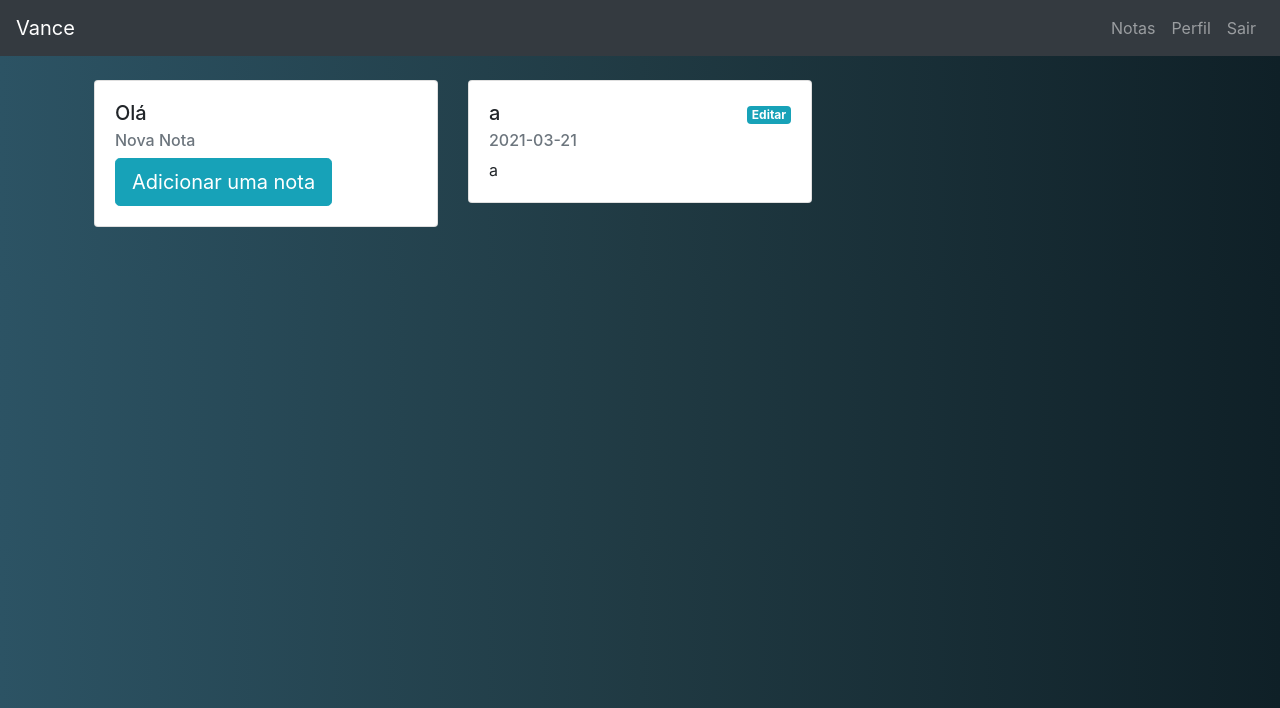
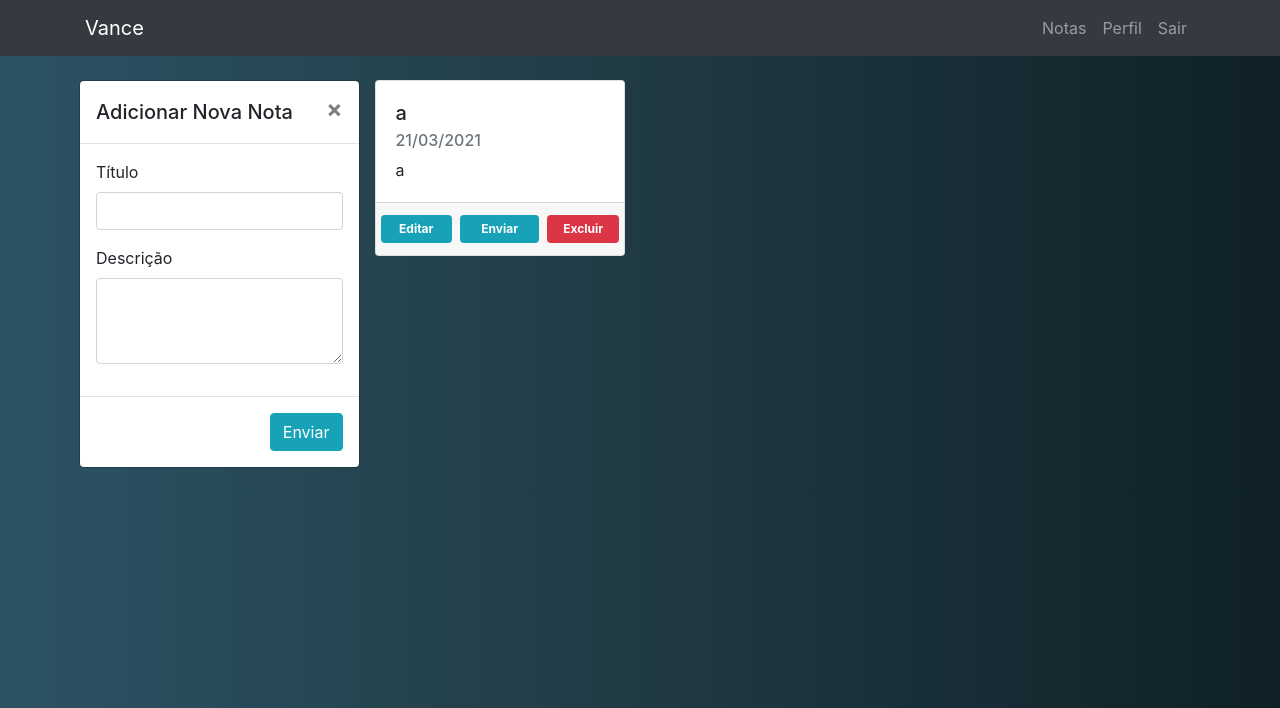
Before and after one commit to IanJairo/VanceWeb, a Flask app: page /notes/ in a window 1280 px wide. Shown: the top 708 px of the page. Run offline with Flask 2, Linux system fonts and the light colour scheme; a user stored in the database is signed in; data comes from the database, SQL or seed files in the repository; both versions use the stored data as it was after the commit.

Commit message:
Update to Single Page
+ Data format to DD/MM/YYYY

```diff
--- a/app/controllers/default.py
+++ b/app/controllers/default.py
@@ -1,7 +1,7 @@
 from app import app
 from flask import request, render_template, redirect, url_for, flash, abort
 from flask_login import login_user, logout_user, login_required, current_user
-from app.models.forms import NoteForm, LogInForm, SignUpForm, DeleteForm
+from app.models.forms import NoteUpdateForm, NoteSendForm, LogInForm, SignUpForm, DeleteForm
 from app.models.tables import Note, User
 from app import db, lm
 
@@ -143,15 +143,27 @@ def logout():
 def notes():
     user = User.query.get(current_user.id)
     notes = user.notes
+    print('tururu')
+    form = NoteSendForm()
+    formUpdate = NoteUpdateForm()
 
-    form = NoteForm()
+    if formUpdate.validate_on_submit() and formUpdate.extra.data:
+        id=formUpdate.extra.data
+        note = Note.query.filter_by(id=id).first()
+        note.title = formUpdate.title.data
+        note.content = formUpdate.content.data
+        db.session.commit()
+        print('bbbbb')
+        return redirect(url_for("notes"))
+
     if form.validate_on_submit():
         f = Note(title=form.title.data, content=form.content.data, author=user)
         db.session.add(f)
         db.session.commit()
+        print("aaaa")
         return redirect(url_for("notes"))
 
-    return render_template('notes.html', notes=notes, form=form)
+    return render_template('notes.html', notes=notes, form=form, formUpdate=formUpdate)
 
 
 @app.route("/notes/<int:id>/delete", methods=['GET', 'POST'])
@@ -165,28 +177,26 @@ def note_delete(id):
     db.session.delete(note)
     db.session.commit()
     return redirect(url_for("notes"))
-
-
-@app.route("/notes/<int:id>/edit", methods=['GET', 'POST'])
-@login_required
-def note_edit(id):
-    note = Note.query.get(id)
-    form = NoteForm()
-
-    if(note is None):
-        return abort(404)
-
-    if form.validate_on_submit():
-        note.title = form.title.data
-        note.content = form.content.data
-        db.session.commit()
-        return redirect(url_for("notes"))
-    else:
-        form.content.data = note.content
-
-    return render_template('note-edit.html', note=note, form=form)
-
-
+#
+#
+#@app.route("/notes/<int:id>/edit", methods=['GET', 'POST'])
+#@login_required
+#def note_edit(id):
+#    note = Note.query.get(id)
+#    form = NoteForm()
+#
+#    if(note is None):
+#        return abort(404)
+#
+#    if form.validate_on_submit():
+#        note.title = form.title.data
+#        note.content = form.content.data
+#        db.session.commit()
+#        return redirect(url_for("notes"))
+#    else:
+#        form.content.data = note.content
+#
+#
 # Tratamento de erros
 @app.errorhandler(404)
 def not_found_error(error):
--- a/app/models/forms.py
+++ b/app/models/forms.py
@@ -1,10 +1,18 @@
 from flask_wtf import FlaskForm
-from wtforms import StringField, PasswordField, BooleanField, SubmitField
+from wtforms import StringField, PasswordField, BooleanField, SubmitField, HiddenField
 from wtforms.validators import DataRequired
 from wtforms.widgets import TextArea
 
 
-class NoteForm(FlaskForm):
+class NoteUpdateForm(FlaskForm):
+    extra = StringField(6, validators=[DataRequired()])
+    title = StringField('Título', validators=[DataRequired()])
+    content = StringField('Descrição', widget=TextArea(),
+                          validators=[DataRequired()])
+
+    submit = SubmitField('Enviar')
+
+class NoteSendForm(FlaskForm):
     title = StringField('Título', validators=[DataRequired()])
     content = StringField('Descrição', widget=TextArea(),
                           validators=[DataRequired()])
--- a/app/templates/layout.html
+++ b/app/templates/layout.html
@@ -6,22 +6,18 @@
     <meta name="viewport" content="width=device-width, initial-scale=1.0">
     <title>{% block title %} {% endblock %}</title>
 
-    <link rel="stylesheet" href="https://cdn.jsdelivr.net/npm/bootstrap@4.6.0/dist/css/bootstrap.min.css"
-        integrity="sha384-B0vP5xmATw1+K9KRQjQERJvTumQW0nPEzvF6L/Z6nronJ3oUOFUFpCjEUQouq2+l" crossorigin="anonymous">
+    <link rel="stylesheet" href="https://cdn.jsdelivr.net/npm/bootstrap@4.6.0/dist/css/bootstrap.min.css" integrity="sha384-B0vP5xmATw1+K9KRQjQERJvTumQW0nPEzvF6L/Z6nronJ3oUOFUFpCjEUQouq2+l" crossorigin="anonymous">
 
     <link rel="stylesheet" href="{{ url_for('static', filename='css/main.css') }}">
 </head>
 
 <body>
-    <script src="https://code.jquery.com/jquery-3.5.1.slim.min.js"
-        integrity="sha384-DfXdz2htPH0lsSSs5nCTpuj/zy4C+OGpamoFVy38MVBnE+IbbVYUew+OrCXaRkfj"
-        crossorigin="anonymous"></script>
-    <script src="https://cdn.jsdelivr.net/npm/bootstrap@4.6.0/dist/js/bootstrap.bundle.min.js"
-        integrity="sha384-Piv4xVNRyMGpqkS2by6br4gNJ7DXjqk09RmUpJ8jgGtD7zP9yug3goQfGII0yAns"
-        crossorigin="anonymous"></script>
+    <script src="https://code.jquery.com/jquery-3.5.1.slim.min.js" integrity="sha384-DfXdz2htPH0lsSSs5nCTpuj/zy4C+OGpamoFVy38MVBnE+IbbVYUew+OrCXaRkfj" crossorigin="anonymous"></script>
+    <script src="https://cdn.jsdelivr.net/npm/bootstrap@4.6.0/dist/js/bootstrap.bundle.min.js" integrity="sha384-Piv4xVNRyMGpqkS2by6br4gNJ7DXjqk09RmUpJ8jgGtD7zP9yug3goQfGII0yAns" crossorigin="anonymous"></script>
 
 
     <nav class="navbar navbar-expand-lg navbar-dark bg-dark">
+        <div class="container">
             <a class="navbar-brand" href="{{ url_for('home') }}">Vance</a>
 
             <button class="navbar-toggler" data-toggle="collapse" data-target="#navbarNav">
@@ -64,9 +60,9 @@
 
                 </ul>
             </div>
+        </div>
     </nav>
-    {% with messages = get_flashed_messages() %}
-    {% if messages %}
+    {% with messages = get_flashed_messages() %} {% if messages %}
     <div class="aler alert-warning">
         <ul class=flashes>
             {% for message in messages %}
@@ -74,16 +70,14 @@
             {% endfor %}
         </ul>
     </div>
-    {% endif %}
-    {% endwith %}
+    {% endif %} {% endwith %}
 
 
 
     <div class="container p-4">
 
 
-        {% block content %}
-        {% endblock %}
+        {% block content %} {% endblock %}
     </div>
 
 
--- a/app/templates/notes.html
+++ b/app/templates/notes.html
@@ -1,13 +1,11 @@
-{% extends "layout.html" %}
-{% block title %}Vance{% endblock %}
-{% block content %}
+{% extends "layout.html" %} {% block title %}Vance{% endblock %} {% block content %}
 
-<!-- Modal Cadastro-->
-<div class="modal fade" id="exampleModal" tabindex="-1" aria-labelledby="exampleModalLabel" aria-hidden="true">
-  <div class="modal-dialog">
+<div class="row">
+    <div class="col-12 col-md-3 p-md-0 pb-4">
+        <div class="">
             <div class="modal-content">
                 <div class="modal-header">
-        <h5 class="modal-title" id="exampleModalLabel">Nova Nota</h5>
+                    <h5 class="modal-title" id="exampleModalLabel">Adicionar Nova Nota</h5>
                     <button type="button" class="close" data-dismiss="modal" aria-label="Close">
           <span aria-hidden="true">&times;</span>
         </button>
@@ -17,21 +15,16 @@
                     <form action="" method="post">
                         {{ form.hidden_tag() }}
                         <p>
-            {{ form.title.label }}<br>
-            {{ form.title(size=64, class="form-control") }}
+                            {{ form.title.label }}<br> {{ form.title(size=64, class="form-control") }}
                         </p>
                         <p>
-            {{ form.content.label }}<br>
-            {{ form.content(class="form-control", rows="3") }}
+                            {{ form.content.label }}<br> {{ form.content(class="form-control", rows="3") }}
                         </p>
-
-
-
                 </div>
                 <div class="modal-footer">
                     {{form.submit(class="btn btn-info")}}
+                </div>
 
-      </div>
                 </form>
             </div>
         </div>
@@ -39,21 +32,9 @@
 
 
 
-
+    <div class="col-12 col-md-9">
         {% if notes %}
         <div class="row mx-m-n5">
-
-  <div class="col-md-4 pb-4">
-    <div class="card">
-      <div class="card-body">
-        <h5 class="card-title">Olá</h5>
-        <h6 class="card-subtitle mb-2 text-muted">Nova Nota</h6>
-
-        <button type="button" class="btn btn-info btn-lg" data-toggle="modal" data-target="#exampleModal">Adicionar uma
-          nota</button>
-      </div>
-    </div>
-  </div>
 
             {% for note in notes %}
             <div class="col-md-4 pb-4">
@@ -64,18 +45,78 @@
                             <div>
                                 <h5 class="card-title">{{note.title}}</h5>
                             </div>
-          <div>
-            <a href="{{ url_for( 'note_edit', id=note.id) }}" class="badge badge-info">Editar</a>
                         </div>
-        </div>
-        <h6 class="card-subtitle mb-2 text-muted">{{note.data}}</h6>
+                        <h6 class="card-subtitle mb-2 text-muted">{{note.data.strftime('%d/%m/%Y')}}</h6>
                         <p class="card-text">
                             {{note.content}}
                         </p>
+                    </div>
+                    <div class="card-footer">
+                        <div class="row">
+                            <div class="col-4 p-0 pr-2">
+                                <a href="" data-toggle="modal" data-target="#Modal{{note.id}}" class="w-100 py-2 badge badge-info">Editar</a> <br>
+                            </div>
+                            <div class="col-4 p-0">
+                                <a href="" data-toggle="modal" data-target="#Modal{{note.id}}" class="w-100 py-2 badge badge-info">Enviar</a> <br>
+                            </div>
+                            <div class="col-4 p-0 pl-2">
+                                <a data-toggle="modal" data-target="#deleteModal{{note.id}}" class="w-100 py-2 badge btn-danger">Excluir</a>
+                            </div>
+
+                        </div>
+                    </div>
+                </div>
+            </div>
+
+            <!--Modal delete-->
+            <div class="modal fade" id="deleteModal{{note.id}}" tabindex="-1" aria-labelledby="deleteModalLabel" aria-hidden="true">
+                <div class="modal-dialog">
+                    <div class="modal-content">
+                        <div class="modal-header">
+                            <h5 class="modal-title" id="deleteModalLabel">Realmente deseja excluir?</h5>
+                            <button type="button" class="close" data-dismiss="modal" aria-label="Close">
+                <span aria-hidden="true">&times;</span>
+            </button>
+                        </div>
+
+                        <div class="modal-footer">
+                            <a href="{{ url_for( 'note_delete', id=note.id) }}" class="btn btn-danger">Excluir</a>
+
+                        </div>
+                    </div>
+                </div>
+            </div>
+
+            <!--Modal Edição-->
+            <div class="modal fade" id="Modal{{note.id}}" tabindex="-1" aria-labelledby="exampleModalLabel" aria-hidden="true">
+                <div class="modal-dialog">
+                    <div class="modal-content">
+                        <div class="modal-header">
+                            <h5 class="modal-title" id="exampleModalLabel">Editar {{note.title}}</h5>
+                            <button type="button" class="close" data-dismiss="modal" aria-label="Close">
+            <span aria-hidden="true">&times;</span>
+          </button>
+                        </div>
+                        <div class="modal-body">
+
+                            <form action="/notes/" method="post">
+                                {{ formUpdate.hidden_tag() }}
+                                <p>
+                                    {{ formUpdate.extra(size=64, value=note.id, class="d-none") }} {{ formUpdate.title.label }}<br> {{ formUpdate.title(size=64, value=note.title, class="form-control") }}
+                                </p>
+                                <p>
+                                    {% set f = formUpdate.content.process_data(note.content) %} {{ formUpdate.content.label }}<br> {{ formUpdate.content( class="form-control", rows="3", default="daast") }}
+                                </p>
+                        </div>
+                        <div class="modal-footer">
+                            {{formUpdate.submit(class="btn btn-info")}}
+                        </div>
+                        </form>
                     </div>
                 </div>
             </div>
             {% endfor %}
         </div>
         {% endif %}
-{% endblock %}
+    </div>
+</div> {% endblock %}
```
Also changed, not shown: README.md, storage.db. Lines whose indentation alone changed are shown as unchanged.
